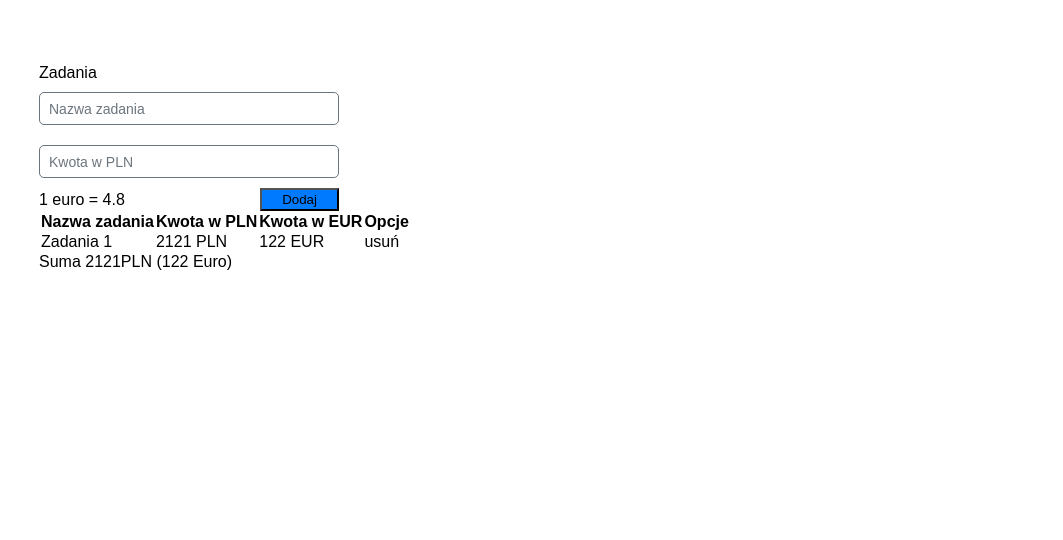
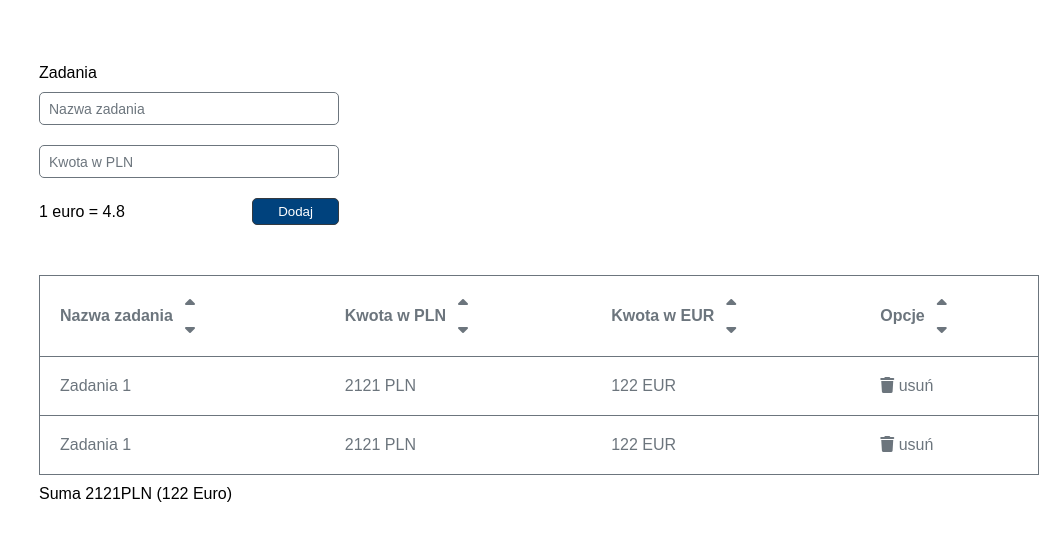
Before and after one commit to PawelSwiatlon/recruitmentUltimateSystem, a plain HTML site: page index.html in a window 1280 px wide. Shown: the whole page, without its empty margins (217-1280 px from the left). Drawn offline with Linux system fonts and the light colour scheme.

Commit message:
Add basic style table

```diff
--- a/assets/styles/_colors.scss
+++ b/assets/styles/_colors.scss
@@ -1,10 +1,10 @@
 $colors: (
-    "primary": #007bff,
+    "primary": #00427d,
     "secondary": #6c757d,
-    "success": #28a745,
-    "danger": #dc3545,
-    "warning": #ffc107,
-    "info": #17a2b8,
+    "success": #5cb85c,
+    "danger": #d9534f,
+    "warning": #f0ad4e,
+    "info": #5bc0de,
     "light": #f8f9fa,
     "dark": #343a40,
     "white": #fff,
--- a/assets/styles/style.scss
+++ b/assets/styles/style.scss
@@ -16,12 +16,20 @@ body {
 .form {
     width: 300px;
     & span {
+        margin-top: 10px;
         display: flex;
         justify-content: space-between;
         align-items: center;
     }
     & button {
-        padding: 2px 20px;
+        color: map-get($colors, "white" );
+        border: {
+            width: 1px;
+            style: solid;
+            color: map-get($colors, "dark" );
+            radius: 5px;
+        }
+        padding: 5px 25px;
         background-color: map-get($colors, "primary")
     }
 }
@@ -35,8 +43,12 @@ body {
        margin: 10px 0;
        padding: 8px;
        background-color: transparent;
-       border-radius: 5px;
-       border: 1px solid map-get($colors , "secondary" );
+       border: {
+            radius: 5px;
+            width: 1px;
+            style: solid;
+            color: map-get($colors , "secondary" );
+       }
    }
    & label {
     top: 50%;
@@ -49,7 +61,11 @@ body {
     z-index: -1;
     }
     & input:focus {
-        border: 1px solid map-get($colors, "primary" );
+        border: {
+            width: 1px;
+            style: solid;
+            color: map-get($colors, "primary" );
+        }
         box-shadow: none;
         outline: none;
     }
@@ -68,3 +84,48 @@ body {
 ::-webkit-input-placeholder {
     opacity: 0;
 }
+table {
+    width: 1000px;
+    margin:{
+        top: 50px;
+        bottom: 10px;
+    }
+    border-collapse: collapse;
+    text-align: left;
+    // border: 1px solid map-get($colors, "secondary");
+    border: {
+        width: 1px;
+        style: solid;
+        color: map-get($colors, "secondary");
+    }
+    & td, & th {
+        border: {
+            width: 1px;
+            style: solid;
+            color: map-get($colors, "secondary");
+            left: 0;
+            right: 0;
+            top: 0;
+            bottom: 1;
+        }
+        padding: 20px;
+        color: map-get($colors, "secondary" );
+    }
+}
+.box {
+    display: flex;
+    align-items: center;
+    & span {
+        padding-left: 5px;
+        display: flex;
+        flex-direction: column;
+    }
+    & span i {
+        padding: 0 5px;
+        margin: 2px;
+        cursor: pointer;
+    }
+    & span i:hover {
+        color: map-get($colors, "primary" )
+    }
+}
--- a/index.html
+++ b/index.html
@@ -5,6 +5,7 @@
     <meta name="viewport" content="width=device-width, initial-scale=1.0">
     <title>Paweł Światłoń - zadanie rekrutacyjne</title>
     <link rel="stylesheet" href="assets/styles/style.css">
+    <script src="https://kit.fontawesome.com/5e18a30fcb.js" crossorigin="anonymous"></script>
 </head>
 <body>
     <div class="section_one">
@@ -28,16 +29,54 @@
         </div>
         <table>
             <tr>
-                <th>Nazwa zadania</th>
-                <th>Kwota w PLN</th>
-                <th>Kwota w EUR</th>
-                <th>Opcje</th>
+                <th>
+                    <div class="box">
+                        <p>Nazwa zadania</p>
+                        <span>
+                            <i class="fas fa-sort-up"></i>
+                            <i class="fas fa-sort-down"></i>
+                        </span>
+                    </div>
+                </th>
+                <th>
+                    <div class="box">
+                        <p>Kwota w PLN</p>
+                        <span>
+                            <i class="fas fa-sort-up"></i>
+                            <i class="fas fa-sort-down"></i>
+                        </span>
+                    </div>
+                </th>
+                <th>
+                    <div class="box">
+                        <p>Kwota w EUR</p>
+                        <span>
+                            <i class="fas fa-sort-up"></i>
+                            <i class="fas fa-sort-down"></i>
+                        </span>
+                    </div>
+                </th>
+                <th>
+                    <div class="box">
+                        <p>Opcje</p>
+                        <span>
+                            <i class="fas fa-sort-up"></i>
+                            <i class="fas fa-sort-down"></i>
+                        </span>
+                    </div>
+                </th>
             </tr>
             <tr>
                 <td id="task">Zadania 1</td>
                 <td id="amount_pln">2121 PLN</td>
                 <td id="amount_eur">122 EUR</td>
-                <td id="delete">usuń</td>
+                <td id="delete"><i class="fas fa-trash"></i> usuń</td>
+            </tr>
+            <tr>
+                <td id="task">Zadania 1</td>
+                <td id="amount_pln">2121 PLN</td>
+                <td id="amount_eur">122 EUR</td>
+                <td id="delete"><i class="fas fa-trash"></i> usuń</td>
             </tr>
         </table>
         <p id="sum">Suma 2121PLN (122 Euro)</p>
```
Also changed, not shown: assets/styles/style.css, 1 other file.
